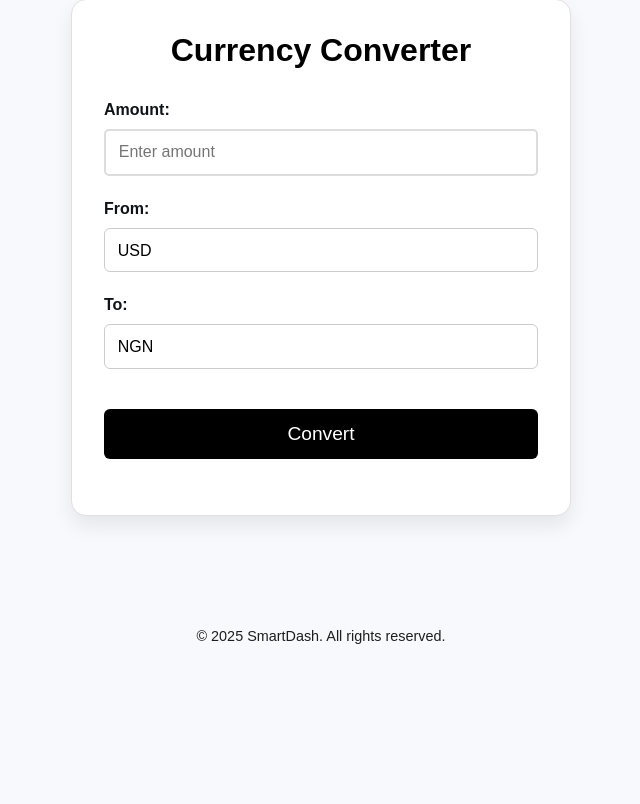
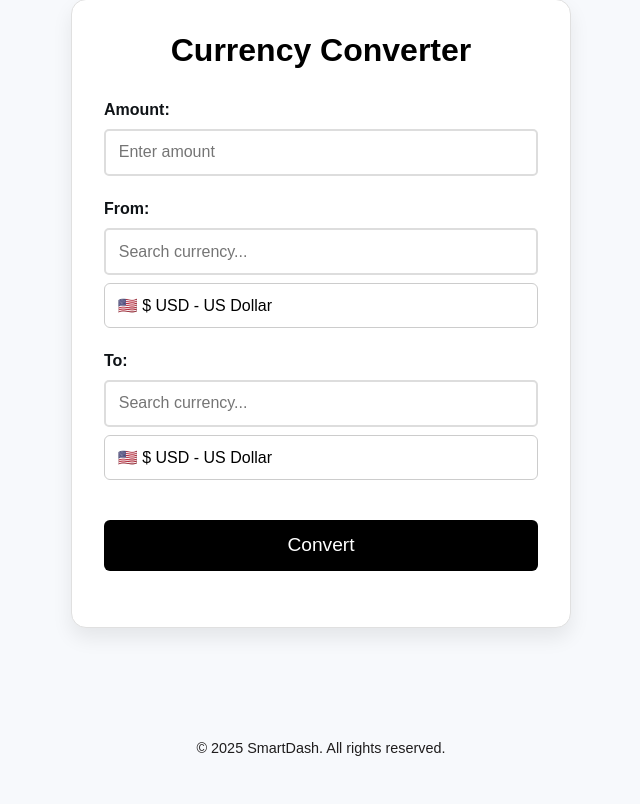
Before and after one commit to Adelodunpeter25/smartdash, a Django app: page /currency_converter/ in a window 1280 px wide. Shown: the part 193-997 px from the top of the page, without its empty margins (319-959 px from the left). Before the commit the page ends 837 px from the top, so only its background shows below. Run offline with Django 5.2, Linux system fonts and the light colour scheme; a user stored in the database is signed in.

Commit message:
updated the currency converter to use api, added cache for the currency converter to prevent frequent api calls

```diff
--- a/smartdash/dashboard/templates/currency_converter.html
+++ b/smartdash/dashboard/templates/currency_converter.html
@@ -7,34 +7,32 @@
   <div class="converter-container">
     <h2>Currency Converter</h2>
 
+    <form method="post">
+      {% csrf_token %}
       <div class="form-group">
         <label for="amount">Amount:</label>
-      <input type="number" id="amount" placeholder="Enter amount" />
+        <input type="number" id="amount" name="amount" placeholder="Enter amount" value="{{ amount|default:'' }}" required />
       </div>
-
       <div class="form-group">
         <label for="from-currency">From:</label>
-      <select id="from-currency">
-        <option value="USD">USD</option>
-        <option value="EUR">EUR</option>
-        <option value="NGN">NGN</option>
-        <option value="GBP">GBP</option>
-      </select>
+        <input type="text" id="from-search" placeholder="Search currency..." oninput="filterCurrencyOptions('from-currency', 'from-search')" style="margin-bottom:0.5rem;" />
+        <select id="from-currency" name="from_currency"></select>
       </div>
-
       <div class="form-group">
         <label for="to-currency">To:</label>
-      <select id="to-currency">
-        <option value="NGN">NGN</option>
-        <option value="USD">USD</option>
-        <option value="EUR">EUR</option>
-        <option value="GBP">GBP</option>
-      </select>
+        <input type="text" id="to-search" placeholder="Search currency..." oninput="filterCurrencyOptions('to-currency', 'to-search')" style="margin-bottom:0.5rem;" />
+        <select id="to-currency" name="to_currency"></select>
       </div>
+      <button type="submit">Convert</button>
+    </form>
 
-    <button onclick="convertCurrency()">Convert</button>
-
-    <div class="result" id="result"></div>
+    <div class="result" id="result">
+      {% if result %}
+          <span>{{ result }}</span>
+      {% elif error %}
+          <span style="color:red;">{{ error }}</span>
+      {% endif %}
+    </div>
   </div>
 </div>
 
@@ -102,37 +100,47 @@
 </style>
 
 <script>
-  const exchangeRates = {
-    USD: { USD: 1, NGN: 1527.62, EUR: 0.86, GBP: 0.75 },
-    NGN: { USD: 1 / 1527.62, NGN: 1, EUR: 0.86 / 1527.62, GBP: 0.75 / 1527.62 },
-    EUR: { USD: 1 / 0.86, NGN: 1527.62 / 0.86, EUR: 1, GBP: 0.87 },
-    GBP: { USD: 1 / 0.75, NGN: 1527.62 / 0.75, EUR: 1 / 0.87, GBP: 1 }
-  };
+const currencyData = [
+  { code: 'USD', name: 'US Dollar', symbol: '$', flag: '🇺🇸' },
+  { code: 'EUR', name: 'Euro', symbol: '€', flag: '🇪🇺' },
+  { code: 'NGN', name: 'Nigerian Naira', symbol: '₦', flag: '🇳🇬' },
+  { code: 'GBP', name: 'British Pound', symbol: '£', flag: '🇬🇧' },
+  { code: 'CAD', name: 'Canadian Dollar', symbol: 'CA$', flag: '🇨🇦' },
+  { code: 'AUD', name: 'Australian Dollar', symbol: 'A$', flag: '🇦🇺' },
+  { code: 'CNY', name: 'Chinese Yuan', symbol: '¥', flag: '🇨🇳' }
+];
 
-  function convertCurrency() {
-    const amount = parseFloat(document.getElementById("amount").value);
-    const from = document.getElementById("from-currency").value;
-    const to = document.getElementById("to-currency").value;
-
-    const resultField = document.getElementById("result");
-
-    if (isNaN(amount) || amount <= 0) {
-      resultField.innerText = "Please enter a valid amount.";
-      return;
+function populateCurrencySelect(selectId) {
+  const select = document.getElementById(selectId);
+  select.innerHTML = '';
+  currencyData.forEach(curr => {
+    const option = document.createElement('option');
+    option.value = curr.code;
+    option.innerHTML = `${curr.flag} ${curr.symbol} ${curr.code} - ${curr.name}`;
+    select.appendChild(option);
+  });
 }
 
-    const rate = exchangeRates[from][to];
-    const converted = amount * rate;
+function filterCurrencyOptions(selectId, searchId) {
+  const select = document.getElementById(selectId);
+  const search = document.getElementById(searchId).value.toLowerCase();
+  select.innerHTML = '';
+  currencyData.forEach(curr => {
+    if (
+      curr.code.toLowerCase().includes(search) ||
+      curr.name.toLowerCase().includes(search)
+    ) {
+      const option = document.createElement('option');
+      option.value = curr.code;
+      option.innerHTML = `${curr.flag} ${curr.symbol} ${curr.code} - ${curr.name}`;
+      select.appendChild(option);
+    }
+  });
+}
 
-    const formatter = new Intl.NumberFormat("en-US", {
-      minimumFractionDigits: 0,
-      maximumFractionDigits: 2
+document.addEventListener('DOMContentLoaded', function() {
+  populateCurrencySelect('from-currency');
+  populateCurrencySelect('to-currency');
 });
-
-    const formattedAmount = formatter.format(amount);
-    const formattedConverted = formatter.format(converted);
-
-    resultField.innerText = `${formattedAmount} ${from} = ${formattedConverted} ${to}`;
-  }
 </script>
 {% endblock %}
--- a/smartdash/dashboard/templates/dashboard.html
+++ b/smartdash/dashboard/templates/dashboard.html
@@ -9,7 +9,7 @@
             <div class="dashboard-header">
                 <h1 style="text-align: center; margin-bottom: 1rem; color:rgb(13, 14, 14); font-size: 3rem;">Welcome to Your Dashboard</h1>
             </div>
-            <p class="dashboard-intro">Welcome back {{ user.}}to <strong>SmartDash</strong> — your all-in-one productivity hub. Designed for students, professionals, and everyday users, SmartDash brings together powerful tools like calculators, notepads, converters, and more, all in one easy-to-use interface. Stay organized, get inspired, and simplify your daily tasks — right from your dashboard.</p>
+            <p class="dashboard-intro"><strong>{{ user.username |capfirst }}</strong>, welcome back to <strong>SmartDash</strong> — your all-in-one productivity hub. Designed for students, professionals, and everyday users, SmartDash brings together powerful tools like calculators, notepads, converters, and more, all in one easy-to-use interface. Stay organized, get inspired, and simplify your daily tasks — right from your dashboard.</p>
             <section id="features" class="features">
                 <div class="feature-grid">
                     <div class="feature-card">
--- a/smartdash/dashboard/views.py
+++ b/smartdash/dashboard/views.py
@@ -1,11 +1,18 @@
 import random
+import os
+import requests
+from django.conf import settings
+from dotenv import load_dotenv
 from django.shortcuts import render, redirect, get_object_or_404
 from django.contrib.auth import authenticate, login, logout
 from django.views.decorators.csrf import ensure_csrf_cookie
 from django.contrib.auth.decorators import login_required
 from django.contrib.auth.models import User
 from django.contrib import messages
+from django.core.cache import cache
 from .models import Quote
+
+load_dotenv(os.path.join(settings.BASE_DIR, '.env'))
 
 
 def landing_page(request):
@@ -84,7 +91,39 @@ def unit_converter_view(request):
 
 @login_required
 def currency_converter_view(request):
-    return render(request, 'currency_converter.html')
+    result = None
+    error = None
+    amount = None
+    from_currency = None
+    to_currency = None
+    if request.method == 'POST':
+        amount = request.POST.get('amount')
+        from_currency = request.POST.get('from_currency')
+        to_currency = request.POST.get('to_currency')
+        try:
+            api_key = os.getenv('CURRENCY_CONVERTER_API_KEY')
+            cache_key = f"exchange_rates_{from_currency}"
+            data = cache.get(cache_key)
+            if not data:
+                url = f"https://v6.exchangerate-api.com/v6/{api_key}/latest/{from_currency}"
+                response = requests.get(url)
+                data = response.json()
+                cache.set(cache_key, data, timeout=3600)
+            if data.get('result') == 'success' and data['conversion_rates'].get(to_currency):
+                rate = data['conversion_rates'][to_currency]
+                converted = float(amount) * rate
+                result = f"{float(amount):,.2f} {from_currency} = {converted:,.2f} {to_currency}"
+            else:
+                error = f"Exchange rate for {from_currency} to {to_currency} not available."
+        except Exception as e:
+            error = "Error fetching exchange rate."
+    return render(request, 'currency_converter.html', {
+        'result': result,
+        'error': error,
+        'amount': amount,
+        'from_currency': from_currency,
+        'to_currency': to_currency,
+    })
 
 @login_required
 def calendar_view(request):
```
Also changed, not shown: smartdash/smartdash/settings.py (+7 -0 lines), smartdash/db.sqlite3. Lines whose indentation alone changed are shown as unchanged.
